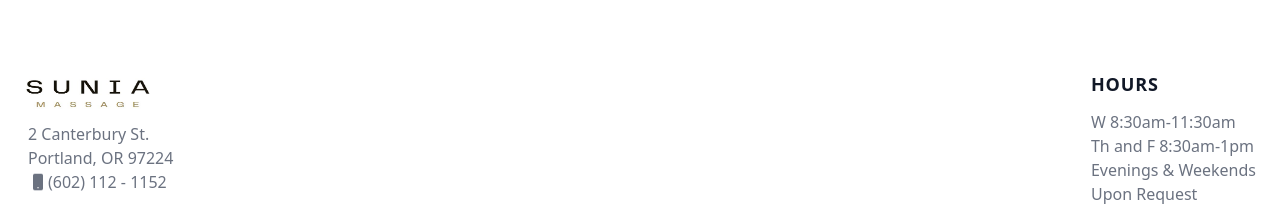
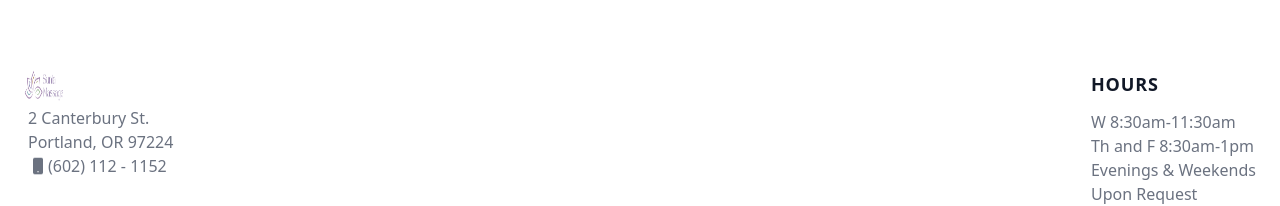
Before and after one commit to ShawnRSidwell/suniamassage, a React (Vite) app: page /home in a window 1280 px wide. Shown: the part 1696-1902 px from the top of the page. Built offline with nearby package versions, Linux system fonts and the light colour scheme; no server answers.

Commit message:
update logo

```diff
--- a/src/ui/Logo.jsx
+++ b/src/ui/Logo.jsx
@@ -11,7 +11,7 @@ function Logo({ size, className, includeIcon = true }) {
       textSize = "w-32 h-12 py-2";
       break;
     case "large":
-      iconSize = "w-10 h-10";
+      iconSize = "w-100 h-10";
       textSize = "w-28 h-12 py-2";
       break;
     default:
@@ -21,10 +21,7 @@ function Logo({ size, className, includeIcon = true }) {
   }
   return (
     <div className={`flex items-center gap-1 ${className}`}>
-      {includeIcon && (
-        <img className={iconSize} src="/sunia-massage-icon.JPG" alt="icon" />
-      )}
-      <img className={textSize} src="/sunia-massage-title.JPG" alt="title" />
+      <img className={iconSize} src="/sunia-massage-logo-new.png" alt="title" />
     </div>
   );
 }
```
